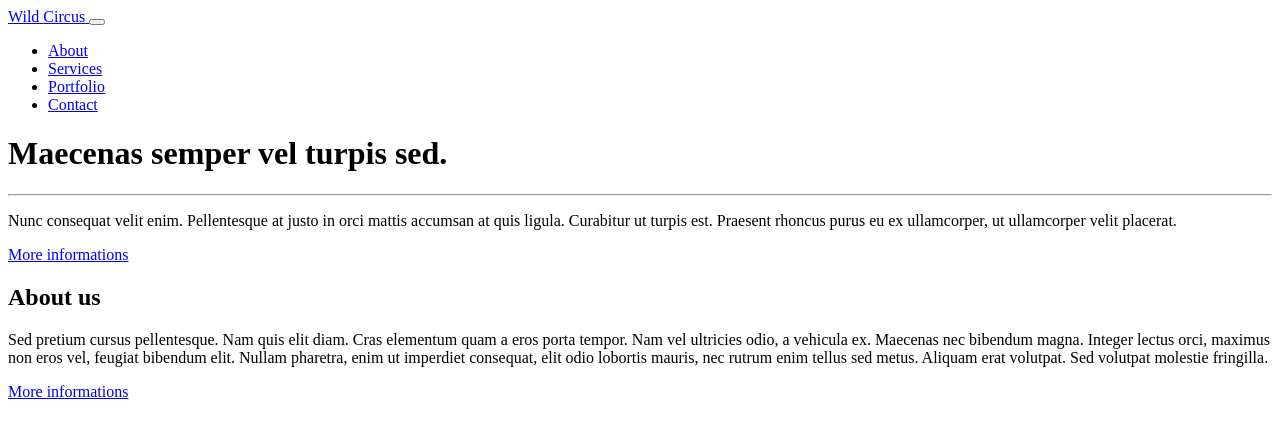
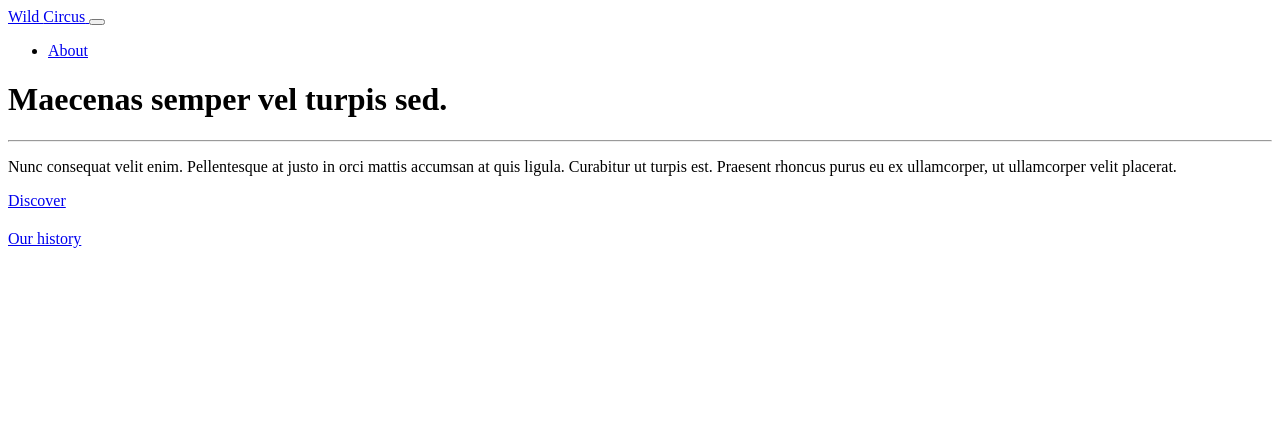
Before and after one commit to Amandine1345/201901-WildCircus-website, a Symfony app: template templates/home/index.html.twig in a window 1280 px wide. Shown: the top 438 px of the page. Run offline with Twig, Linux system fonts and the light colour scheme; the template is opened without the code that fills it, so the values that code supplies are empty; some libraries are stand-ins or nearby versions.

Commit message:
About Us page

```diff
--- a/src/Controller/HomeController.php
+++ b/src/Controller/HomeController.php
@@ -2,6 +2,7 @@
 
 namespace App\Controller;
 
+use App\Entity\AboutUs;
 use Symfony\Bundle\FrameworkBundle\Controller\AbstractController;
 use Symfony\Component\Routing\Annotation\Route;
 
@@ -12,8 +13,11 @@ class HomeController extends AbstractController
      */
     public function index()
     {
+        $aboutUs = $this->getDoctrine()->getManager()->getRepository(AboutUs::class)
+            ->findOneBy([],[],0,1);
+
         return $this->render('home/index.html.twig', [
-
+            'aboutUs' => $aboutUs
         ]);
     }
 }
--- a/src/Form/AboutUsType.php
+++ b/src/Form/AboutUsType.php
@@ -17,7 +17,10 @@ class AboutUsType extends AbstractType
         $builder
             ->add('title', TextType::class)
             ->add('shortDescription', TextareaType::class)
-            ->add('imageHomeFile', FileType::class, ['data_class' => null])
+            ->add('imageHomeFile', FileType::class, [
+                'data_class' => null,
+                'required' => false
+            ])
         ;
     }
 
--- a/templates/_navbar.html.twig
+++ b/templates/_navbar.html.twig
@@ -1,6 +1,6 @@
 <nav class="navbar navbar-expand-lg navbar-light bg-light fixed-top" id="mainNav">
     <div class="container">
-        <a class="navbar-brand js-scroll-trigger" href="#page-top">
+        <a class="navbar-brand js-scroll-trigger" href="{{ path('home') }}#page-top">
             Wild <span class="text-danger">Circus</span>
         </a>
         <button class="navbar-toggler navbar-toggler-right" type="button" data-toggle="collapse" data-target="#navbarResponsive" aria-controls="navbarResponsive" aria-expanded="false" aria-label="Toggle navigation">
@@ -9,16 +9,7 @@
         <div class="collapse navbar-collapse" id="navbarResponsive">
             <ul class="navbar-nav ml-auto">
                 <li class="nav-item">
-                    <a class="nav-link js-scroll-trigger" href="#about">About</a>
-                </li>
-                <li class="nav-item">
-                    <a class="nav-link js-scroll-trigger" href="#services">Services</a>
-                </li>
-                <li class="nav-item">
-                    <a class="nav-link js-scroll-trigger" href="#portfolio">Portfolio</a>
-                </li>
-                <li class="nav-item">
-                    <a class="nav-link js-scroll-trigger" href="#contact">Contact</a>
+                    <a class="nav-link js-scroll-trigger" href="{{ path('about_us') }}">About</a>
                 </li>
             </ul>
         </div>
--- a/templates/_navbar_admin.html.twig
+++ b/templates/_navbar_admin.html.twig
@@ -11,7 +11,7 @@
         <div class="collapse navbar-collapse" id="navbarResponsive">
             <ul class="navbar-nav ml-auto">
                 <li class="nav-item">
-                    <a class="nav-link js-scroll-trigger" href="{{ path('about_us') }}">About Us</a>
+                    <a class="nav-link js-scroll-trigger" href="{{ path('about_us_edit') }}">About Us</a>
                 </li>
 
             </ul>
--- a/templates/home/index.html.twig
+++ b/templates/home/index.html.twig
@@ -13,43 +13,38 @@
                 <div class="col-lg-8 mx-auto">
                     <p class="text-faded mb-5">
                         Nunc consequat velit enim. Pellentesque at justo in orci mattis accumsan at quis ligula.
-                    Curabitur ut turpis est. Praesent rhoncus purus eu ex ullamcorper, ut ullamcorper velit placerat.
+                        Curabitur ut turpis est. Praesent rhoncus purus eu ex ullamcorper, ut ullamcorper velit
+                        placerat.
                     </p>
                     <a class="btn btn-danger btn-xl js-scroll-trigger" href="#about">
-                    <i class="fas fa-chevron-down mr-2"></i> More informations
+                        <i class="fas fa-chevron-down mr-2"></i> Discover
                     </a>
                 </div>
             </div>
         </div>
     </header>
 
-<section>
+    <section class="p-lg-5 p-3 pt-5" id="about">
         <div class="container">
             <div class="row">
                 <div class="col-lg-6 col-12">
-                <h2>About us</h2>
+                    <h2>{{ aboutUs.title }}</h2>
                     <p class="py-3">
-                    Sed pretium cursus pellentesque. Nam quis elit diam. Cras elementum quam a eros porta tempor.
-                Nam vel ultricies odio, a vehicula ex. Maecenas nec bibendum magna. Integer lectus orci, maximus
-                non eros vel, feugiat bibendum elit. Nullam pharetra, enim ut imperdiet consequat, elit odio lobortis
-                mauris, nec rutrum enim tellus sed metus. Aliquam erat volutpat. Sed volutpat molestie fringilla.
+                        {{ aboutUs.shortDescription }}
                     </p>
                     <p class="text-right">
-                    <a href="#" role="button" class="btn btn-danger">
-                        <i class="fas fa-book"></i>
-                        More informations
+                        <a href="{{ path('about_us') }}" role="button" class="btn btn-danger">
+                            <i class="fas fa-book mr-2"></i>
+                            Our history
                         </a>
                     </p>
                 </div>
-            <div class="col-lg-6 col-12 text-center">
-                <img src="https://via.placeholder.com/300" class="rounded img-thumbnail" alt="" />
+                <div class="col-lg-6 col-12 text-center align-self-center">
+                    <img src="{{ vich_uploader_asset(aboutUs, 'imageHomeFile') }}"
+                         class="rounded img-thumbnail w-75" alt=""/>
                 </div>
             </div>
         </div>
     </section>
 
-
-</div>
-
-
 {% endblock %}
```
Also changed, not shown: assets/css/app.scss (+9 -1 lines), src/Controller/AboutUsController.php (+2 -20 lines), src/Controller/AdminAboutUsController.php (added, +41 -0 lines), templates/about_us/index.html.twig (+29 -5 lines), templates/admin/about_us/index.html.twig (added, +9 -0 lines), templates/admin/about_us/_form.html.twig (renamed from templates/about_us/_form.html.twig). Lines whose indentation alone changed are shown as unchanged.
